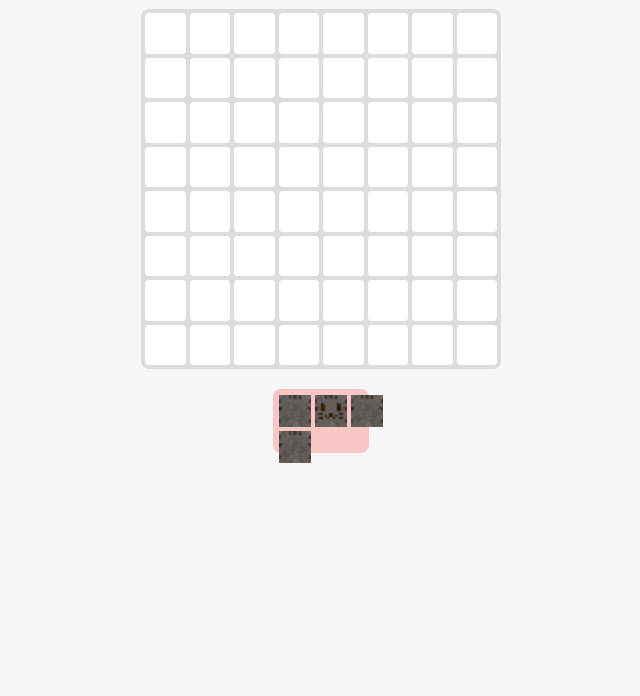
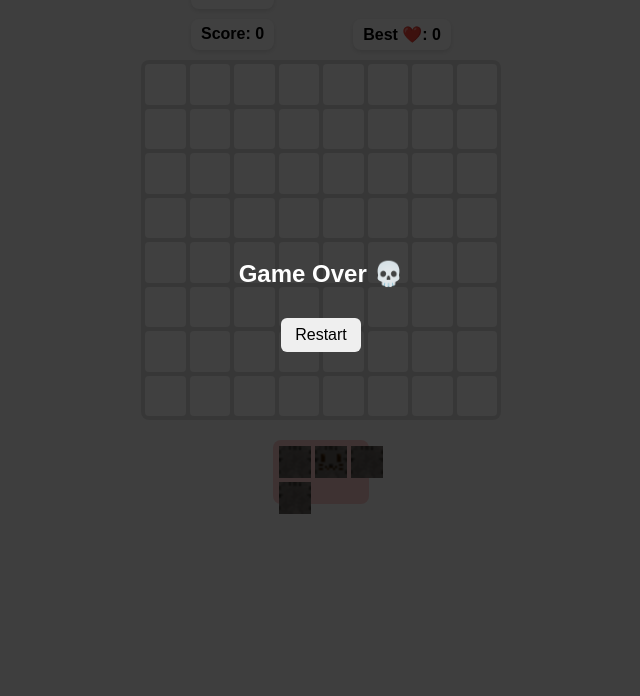
Before and after one commit to ItsmeMaximCam/cat-blast, a plain HTML site: page index.html in a window 1280 px wide. Shown: the part 104-800 px from the top of the page, without its empty margins (319-959 px from the left). Drawn offline with Linux system fonts and the light colour scheme.

Commit message:
gameplay loop

```diff
--- a/game.js
+++ b/game.js
@@ -12,6 +12,16 @@ let lastPreview = {
 };
 
 let score = 0;
+let bestScore = Number(localStorage.getItem("catblast_best")) || 0;
+
+const scoreEl = document.getElementById("score");
+const bestScoreEl = document.getElementById("best-score");
+
+function updateScoreUI() {
+  scoreEl.textContent = `Score: ${score}`;
+  bestScoreEl.textContent = `Best ❤️: ${bestScore}`;
+}
+updateScoreUI();
 
 
 
@@ -174,6 +184,12 @@ blockEl.style.height = `${(maxY + 1) * 32}px`;
   blockEl.style.position = "relative";
 blockEl.style.left = "auto";
 blockEl.style.top = "auto";
+
+// 🚨 GAME OVER CHECK
+if (!canPlaceBlockAnywhere(shape)) {
+  triggerGameOver();
+}
+
 }
 
 let activeBlock = null;
@@ -353,12 +369,73 @@ function clearCompletedLines() {
     }
   });
 
-  // Simple scoring
-  const linesCleared = rowsToClear.length + colsToClear.length;
+const linesCleared = rowsToClear.length + colsToClear.length;
+
+if (linesCleared > 0) {
   score += linesCleared * 100;
 
-  console.log("Cleared lines:", linesCleared, "Score:", score);
+  if (score > bestScore) {
+    bestScore = score;
+    localStorage.setItem("catblast_best", bestScore);
+  }
+
+  updateScoreUI();
 }
+}
+
+function canPlaceBlockAnywhere(shape) {
+  for (let row = 0; row < GRID_SIZE; row++) {
+    for (let col = 0; col < GRID_SIZE; col++) {
+
+      let valid = true;
+
+      for (const [dx, dy] of shape) {
+        const r = row + dy;
+        const c = col + dx;
+
+        if (
+          r < 0 ||
+          r >= GRID_SIZE ||
+          c < 0 ||
+          c >= GRID_SIZE ||
+          grid[r][c] !== null
+        ) {
+          valid = false;
+          break;
+        }
+      }
+
+      if (valid) return true;
+    }
+  }
+
+  return false;
+}
+
+const gameOverEl = document.getElementById("game-over");
+const restartBtn = document.getElementById("restart");
+
+function triggerGameOver() {
+  gameOverEl.hidden = false;
+}
+
+restartBtn.addEventListener("click", () => {
+  // Clear grid
+  for (let r = 0; r < GRID_SIZE; r++) {
+    for (let c = 0; c < GRID_SIZE; c++) {
+      grid[r][c] = null;
+      renderTile(r, c, null);
+    }
+  }
+
+  score = 0;
+  updateScoreUI();
+
+  gameOverEl.hidden = true;
+  spawnPreviewBlock();
+});
+
+
 
 
 
--- a/index.html
+++ b/index.html
@@ -14,11 +14,23 @@
     <div id="score">Score: 0</div>
     <div id="best">Best: 0</div>
   </div>
+<div id="hud">
+  <div id="score">Score: 0</div>
+  <div id="best-score">Best 💛: 0</div>
+</div>
 
   <div id="grid"></div>
   <div id="blocks"></div>
 
+<div id="game-over" hidden>
+  <h2>Game Over 💀</h2>
+  <button id="restart">Restart</button>
+</div>
+
+
 
   <script src="game.js"></script>
+
+
 </body>
 </html>
--- a/style.css
+++ b/style.css
@@ -79,3 +79,40 @@ h1 {
 .cell.preview-invalid {
   background: #f7c5c5;
 }
+
+#hud {
+  display: flex;
+  justify-content: space-between;
+  width: 260px;
+  margin-bottom: 10px;
+  font-family: sans-serif;
+  font-weight: bold;
+}
+
+#score, #best-score {
+  background: #fff;
+  padding: 6px 10px;
+  border-radius: 8px;
+  box-shadow: 0 2px 4px rgba(0,0,0,0.1);
+}
+
+#game-over {
+  position: absolute;
+  inset: 0;
+  background: rgba(0,0,0,0.75);
+  display: flex;
+  flex-direction: column;
+  justify-content: center;
+  align-items: center;
+  color: white;
+  font-family: sans-serif;
+}
+
+#game-over button {
+  margin-top: 10px;
+  padding: 8px 14px;
+  border-radius: 6px;
+  border: none;
+  font-size: 16px;
+  cursor: pointer;
+}
```
